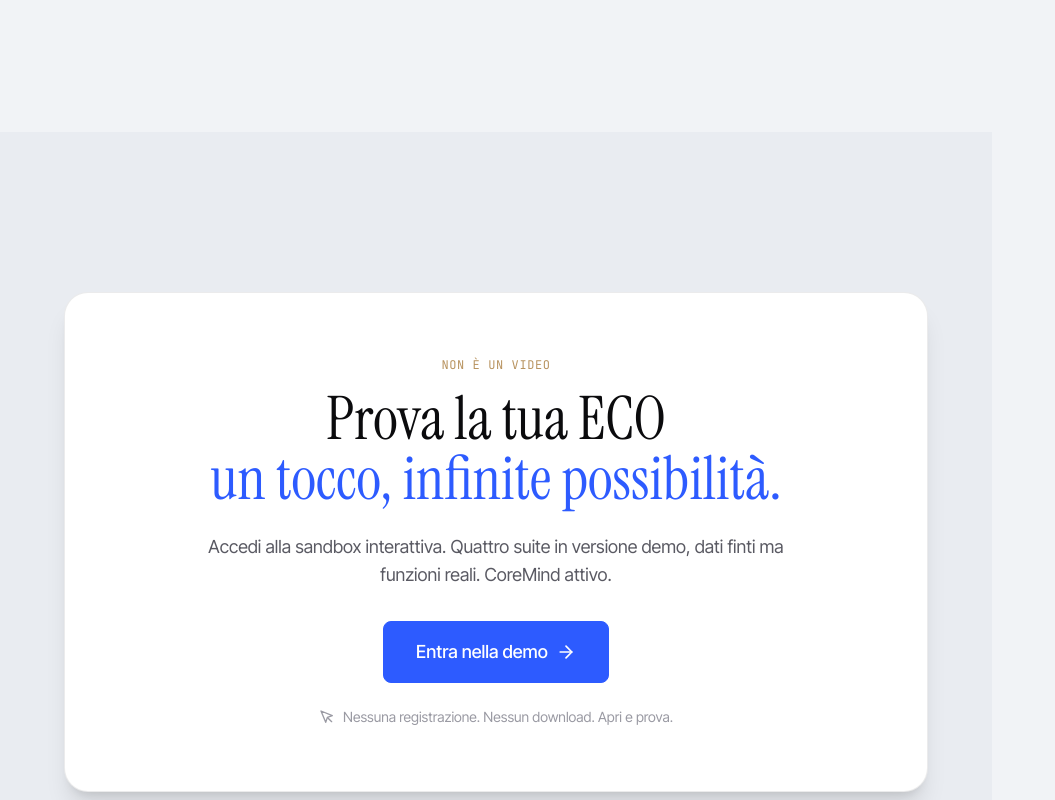
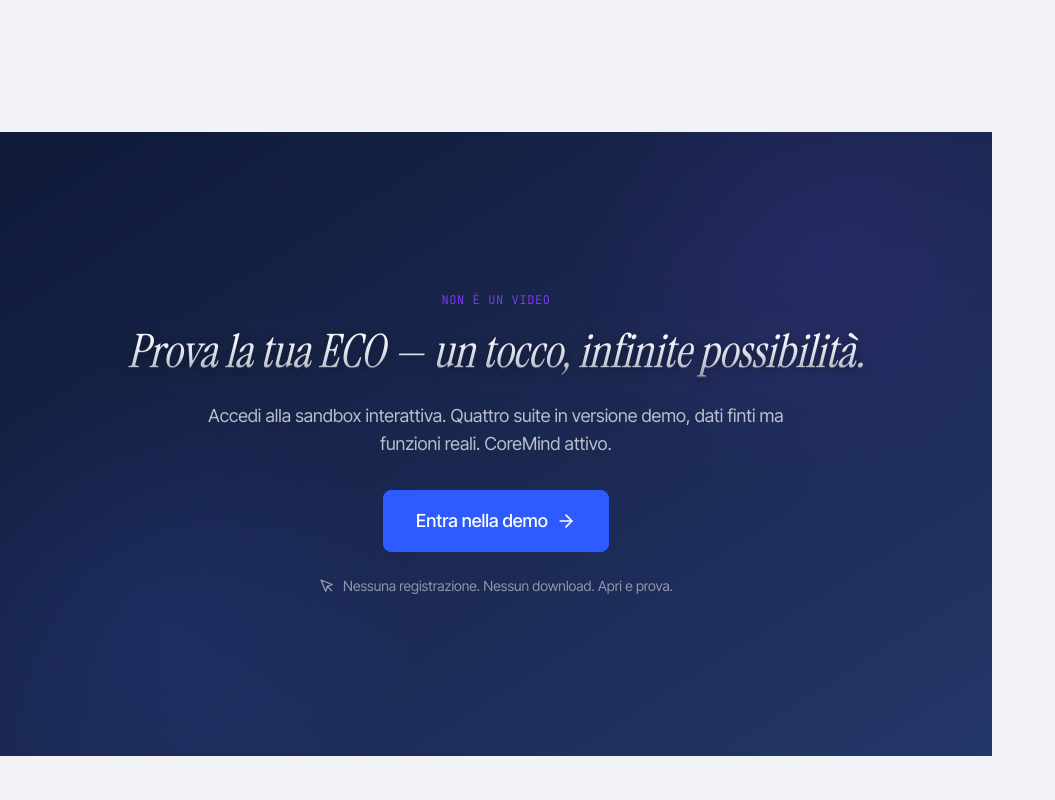
Before and after one commit to giuseppemignanocr7-create/ecosystem-srl, a Next.js app: page / in a window 1280 px wide. Shown: the part 5000-5800 px from the top of the page, without its empty margins (0-1055 px from the left). Built offline with nearby package versions, Linux system fonts and the light colour scheme.

Commit message:
feat: DemoPreview navy background with pearl-shine italic headline

```diff
--- a/components/sections/DemoPreview.tsx
+++ b/components/sections/DemoPreview.tsx
@@ -6,26 +6,33 @@
 
 export function DemoPreview() {
   return (
-    <section className="section-padding bg-paper-2">
-      <div className="container-custom">
-        <div className="bg-white rounded-3xl p-8 sm:p-12 lg:p-16 border border-line shadow-xl">
+    <section className="section-padding bg-gradient-to-br from-brand-navy-3 via-brand-navy to-brand-navy-2 text-white relative overflow-hidden">
+      {/* Soft glow decorative */}
+      <div
+        className="absolute -top-32 -right-20 w-[500px] h-[500px] rounded-full opacity-25 pointer-events-none"
+        style={{ background: 'radial-gradient(circle, rgba(124,58,237,0.5) 0%, transparent 70%)' }}
+      />
+      <div
+        className="absolute -bottom-32 -left-20 w-[500px] h-[500px] rounded-full opacity-20 pointer-events-none"
+        style={{ background: 'radial-gradient(circle, rgba(59,95,232,0.6) 0%, transparent 70%)' }}
+      />
+
+      <div className="container-custom relative z-10">
         <div className="max-w-3xl mx-auto text-center">
           <Reveal>
-              <p className="font-mono text-xs uppercase tracking-wider text-accent-brass mb-4">
+            <p className="font-mono text-xs uppercase tracking-wider text-brand-violet mb-4">
               Non è un video
             </p>
           </Reveal>
 
           <Reveal delay={100}>
-              <h2 className="font-serif text-4xl sm:text-5xl lg:text-6xl leading-[1.05] mb-6">
-                Prova la tua ECO
-                <br />
-                <em className="text-accent-tech not-italic">un tocco, infinite possibilità.</em>
+            <h2 className="font-serif font-normal italic tracking-[-0.01em] text-[clamp(28px,3.6vw,52px)] leading-[1.18] mb-6 text-pearl-shine">
+              Prova la tua ECO — un tocco, infinite possibilità.
             </h2>
           </Reveal>
 
           <Reveal delay={200}>
-              <p className="text-lg text-ink-500 mb-8 max-w-xl mx-auto">
+            <p className="text-lg text-white/70 mb-8 max-w-xl mx-auto">
               Accedi alla sandbox interattiva. Quattro suite in versione demo,
               dati finti ma funzioni reali. CoreMind attivo.
             </p>
@@ -46,14 +53,13 @@
           </Reveal>
 
           <Reveal delay={400}>
-              <p className="text-sm text-ink-300 mt-6 flex items-center justify-center gap-2">
+            <p className="text-sm text-white/50 mt-6 flex items-center justify-center gap-2">
               <MousePointer className="w-4 h-4" />
               Nessuna registrazione. Nessun download. Apri e prova.
             </p>
           </Reveal>
         </div>
       </div>
-      </div>
     </section>
   )
 }
```
Lines whose indentation alone changed are shown as unchanged.
